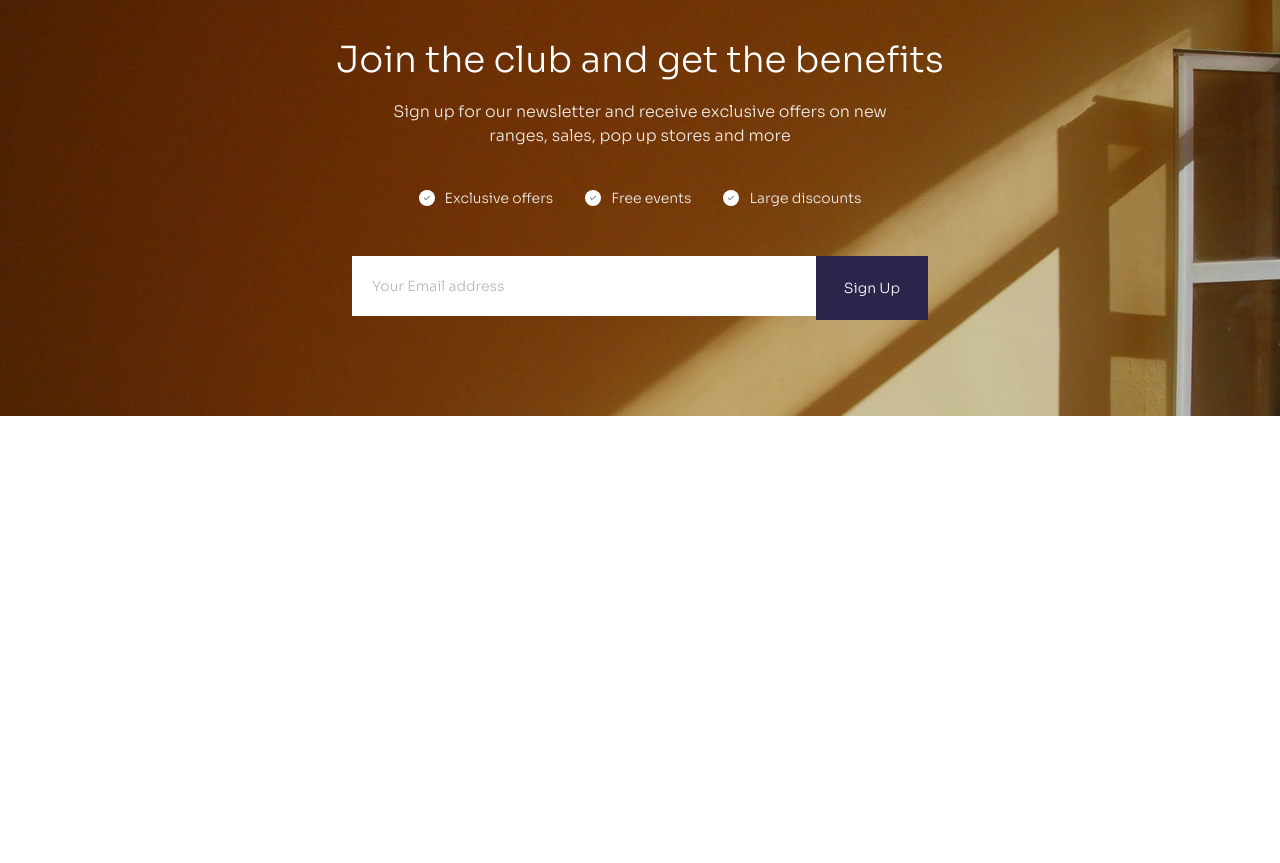
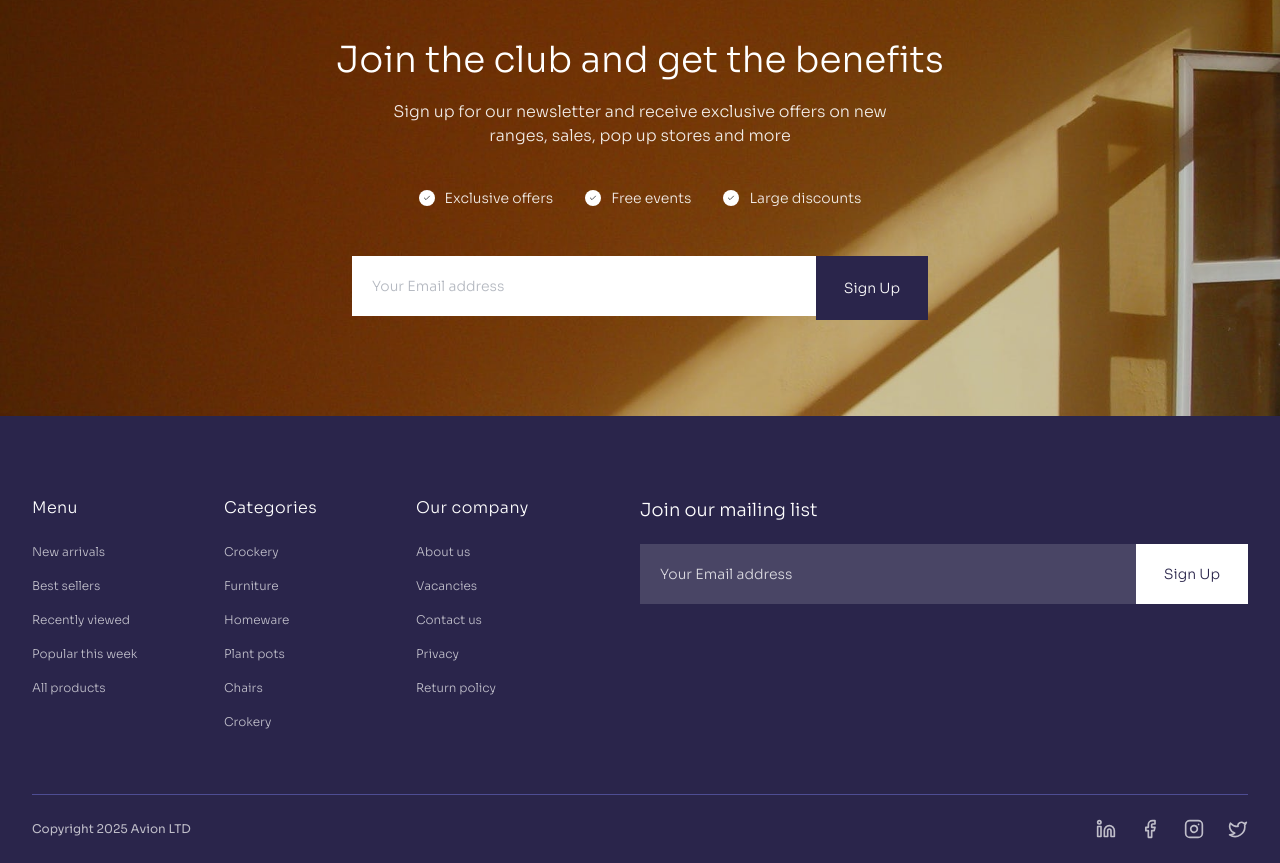
Before and after one commit to abdrzqsalihu/avion, a Next.js app: page / in a window 1280 px wide. Shown: the part 2839-3702 px from the top of the page. Before the commit the page ends 3255 px from the top, so only its background shows below. Built offline with nearby package versions, Linux system fonts and the light colour scheme.

Commit message:
feat(Footer): add comprehensive footer layout

```diff
--- a/components/Footer.tsx
+++ b/components/Footer.tsx
@@ -1,7 +1,229 @@
+import { Facebook, Instagram, Linkedin, Twitter, X } from "lucide-react";
 import React from "react";
 
 const Footer = () => {
-  return <div></div>;
+  return (
+    <div>
+      <footer className="bg-[#2A254B]">
+        <div className="mx-auto max-w-screen-2xl p-4 lg:px-8">
+          <div className="lg:grid lg:grid-cols-2">
+            <div className="py-8 lg:py-16 lg:pe-16">
+              <div className="grid grid-cols-1 gap-12 md:gap-8 sm:grid-cols-3">
+                <div>
+                  <p className="font-light text-white tracking-wide">Menu</p>
+
+                  <ul className="mt-4.5 md:mt-6 space-y-4 md:space-y-4.5 text-xs">
+                    <li>
+                      <a
+                        href="#"
+                        className="text-white/70 transition hover:opacity-75 font-extralight"
+                      >
+                        {" "}
+                        New arrivals
+                      </a>
+                    </li>
+
+                    <li>
+                      <a
+                        href="#"
+                        className="text-white/70 transition hover:opacity-75 font-extralight"
+                      >
+                        Best sellers
+                      </a>
+                    </li>
+
+                    <li>
+                      <a
+                        href="#"
+                        className="text-white/70 transition hover:opacity-75 font-extralight"
+                      >
+                        Recently viewed
+                      </a>
+                    </li>
+
+                    <li>
+                      <a
+                        href="#"
+                        className="text-white/70 transition hover:opacity-75 font-extralight"
+                      >
+                        Popular this week
+                      </a>
+                    </li>
+
+                    <li>
+                      <a
+                        href="#"
+                        className="text-white/70 transition hover:opacity-75 font-extralight"
+                      >
+                        All products
+                      </a>
+                    </li>
+                  </ul>
+                </div>
+
+                <div>
+                  <p className="font-light text-white tracking-wide">
+                    Categories
+                  </p>
+
+                  <ul className="mt-4.5 md:mt-6 space-y-4 md:space-y-4.5 text-xs">
+                    <li>
+                      <a
+                        href="#"
+                        className="text-white/70 transition hover:opacity-75 font-extralight"
+                      >
+                        Crockery
+                      </a>
+                    </li>
+
+                    <li>
+                      <a
+                        href="#"
+                        className="text-white/70 transition hover:opacity-75 font-extralight"
+                      >
+                        Furniture
+                      </a>
+                    </li>
+
+                    <li>
+                      <a
+                        href="#"
+                        className="text-white/70 transition hover:opacity-75 font-extralight"
+                      >
+                        Homeware
+                      </a>
+                    </li>
+                    <li>
+                      <a
+                        href="#"
+                        className="text-white/70 transition hover:opacity-75 font-extralight"
+                      >
+                        Plant pots
+                      </a>
+                    </li>
+                    <li>
+                      <a
+                        href="#"
+                        className="text-white/70 transition hover:opacity-75 font-extralight"
+                      >
+                        Chairs
+                      </a>
+                    </li>
+                    <li>
+                      <a
+                        href="#"
+                        className="text-white/70 transition hover:opacity-75 font-extralight"
+                      >
+                        Crokery
+                      </a>
+                    </li>
+                  </ul>
+                </div>
+
+                <div>
+                  <p className="font-light text-white tracking-wide">
+                    Our company
+                  </p>
+
+                  <ul className="mt-4.5 md:mt-6 space-y-4 md:space-y-4.5 text-xs">
+                    <li>
+                      <a
+                        href="#"
+                        className="text-white/70 transition hover:opacity-75 font-extralight"
+                      >
+                        About us
+                      </a>
+                    </li>
+
+                    <li>
+                      <a
+                        href="#"
+                        className="text-white/70 transition hover:opacity-75 font-extralight"
+                      >
+                        Vacancies
+                      </a>
+                    </li>
+
+                    <li>
+                      <a
+                        href="#"
+                        className="text-white/70 transition hover:opacity-75 font-extralight"
+                      >
+                        Contact us
+                      </a>
+                    </li>
+                    <li>
+                      <a
+                        href="#"
+                        className="text-white/70 transition hover:opacity-75 font-extralight"
+                      >
+                        Privacy
+                      </a>
+                    </li>
+                    <li>
+                      <a
+                        href="#"
+                        className="text-white/70 transition hover:opacity-75 font-extralight"
+                      >
+                        Return policy
+                      </a>
+                    </li>
+                  </ul>
+                </div>
+              </div>
+            </div>
+
+            <div className="py-8 lg:py-16 space-y-4">
+              <div>
+                <h2 className="text-base md:text-lg font-light text-white">
+                  Join our mailing list
+                </h2>
+              </div>
+
+              <form action="#" className="sm:flex mt-5">
+                <div className="sm:flex-1">
+                  <label htmlFor="email" className="sr-only">
+                    Email
+                  </label>
+
+                  <input
+                    type="email"
+                    placeholder="Your Email address"
+                    className="w-full bg-[#F9F9F926] p-4 md:p-5 text-white placeholder:text-white/80 font-extralight text-xs md:text-sm"
+                  />
+                </div>
+
+                <button
+                  type="submit"
+                  className="bg-white p-3.5 px-7 md:py-4 text-[#2A254B] w-full sm:w-auto mt-3.5 sm:mt-0 cursor-pointer"
+                >
+                  <span className="text-xs md:text-sm font-extralight">
+                    {" "}
+                    Sign Up{" "}
+                  </span>
+                </button>
+              </form>
+            </div>
+          </div>
+
+          <hr className="text-[#4E4D93]" />
+
+          <div className="mt-4 py-2 flex flex-col md:flex-row items-center gap-4.5 justify-between">
+            <p className="text-sm md:text-xs text-white/70">
+              Copyright 2025 Avion LTD
+            </p>
+
+            <div className="flex items-center gap-4.5 md:gap-6">
+              <Linkedin className="text-white/70 size-5" />
+              <Facebook className="text-white/70 size-5" />
+              <Instagram className="text-white/70 size-5" />
+              <Twitter className="text-white/70 size-5" />
+            </div>
+          </div>
+        </div>
+      </footer>
+    </div>
+  );
 };
 
 export default Footer;
```
